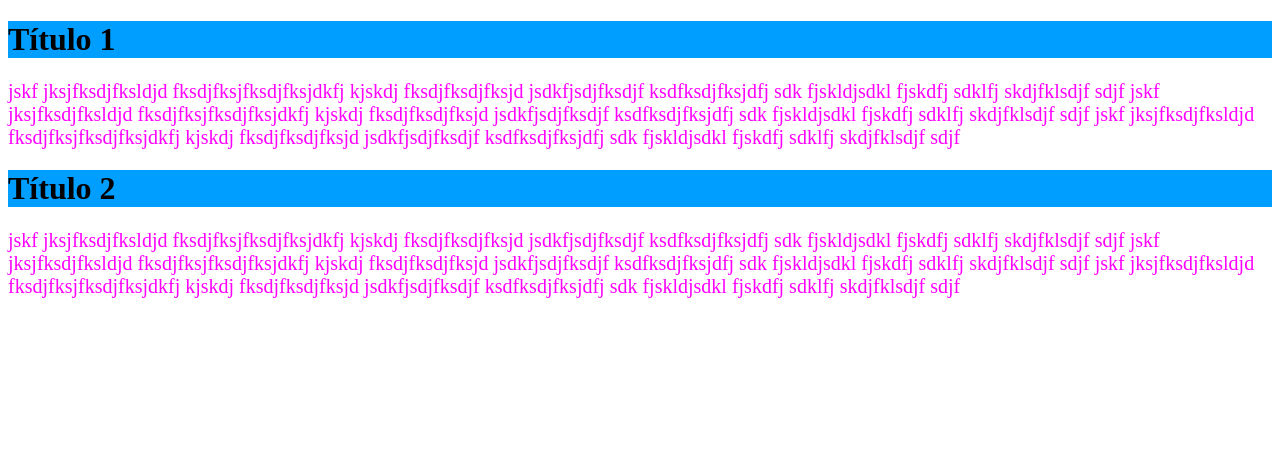
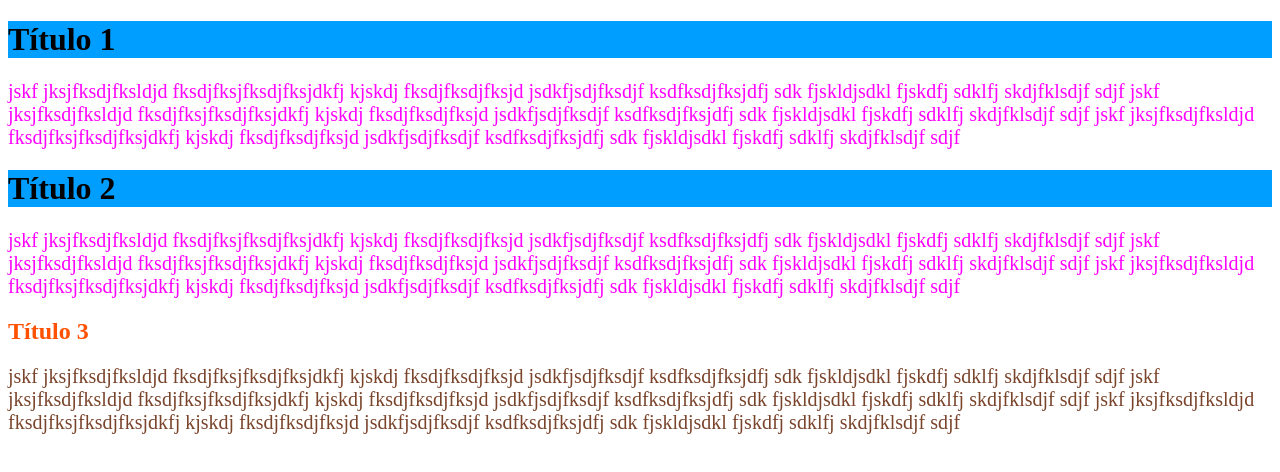
Before and after one commit to Virtualtic/Ejemplo, a plain HTML site: page Example_1/index.html in a window 1280 px wide. Drawn offline with Linux system fonts and the light colour scheme.

Commit message:
Adiciona título y párrafo 2

```diff
--- a/Example_1/css/styles.css
+++ b/Example_1/css/styles.css
@@ -1,7 +1,13 @@
 h1{
 	background-color: #009EFF;
+}
+h2{
+	color: #FF5100;
 }
 p{
 	color: #FF00FF;
 	font-size: 20px;
 }
+#paragraph3{
+	color:#7A442B;
+}
--- a/Example_1/index.html
+++ b/Example_1/index.html
@@ -12,5 +12,8 @@
 
 <h1>Título 2</h1>
 <p>jskf jksjfksdjfksldjd fksdjfksjfksdjfksjdkfj kjskdj fksdjfksdjfksjd jsdkfjsdjfksdjf ksdfksdjfksjdfj sdk fjskldjsdkl fjskdfj sdklfj skdjfklsdjf sdjf jskf jksjfksdjfksldjd fksdjfksjfksdjfksjdkfj kjskdj fksdjfksdjfksjd jsdkfjsdjfksdjf ksdfksdjfksjdfj sdk fjskldjsdkl fjskdfj sdklfj skdjfklsdjf sdjf jskf jksjfksdjfksldjd fksdjfksjfksdjfksjdkfj kjskdj fksdjfksdjfksjd jsdkfjsdjfksdjf ksdfksdjfksjdfj sdk fjskldjsdkl fjskdfj sdklfj skdjfklsdjf sdjf</p>
+
+<h2>Título 3</h2>
+<p id="paragraph3">jskf jksjfksdjfksldjd fksdjfksjfksdjfksjdkfj kjskdj fksdjfksdjfksjd jsdkfjsdjfksdjf ksdfksdjfksjdfj sdk fjskldjsdkl fjskdfj sdklfj skdjfklsdjf sdjf jskf jksjfksdjfksldjd fksdjfksjfksdjfksjdkfj kjskdj fksdjfksdjfksjd jsdkfjsdjfksdjf ksdfksdjfksjdfj sdk fjskldjsdkl fjskdfj sdklfj skdjfklsdjf sdjf jskf jksjfksdjfksldjd fksdjfksjfksdjfksjdkfj kjskdj fksdjfksdjfksjd jsdkfjsdjfksdjf ksdfksdjfksjdfj sdk fjskldjsdkl fjskdfj sdklfj skdjfklsdjf sdjf</p>
 </body>
 </html>
```
